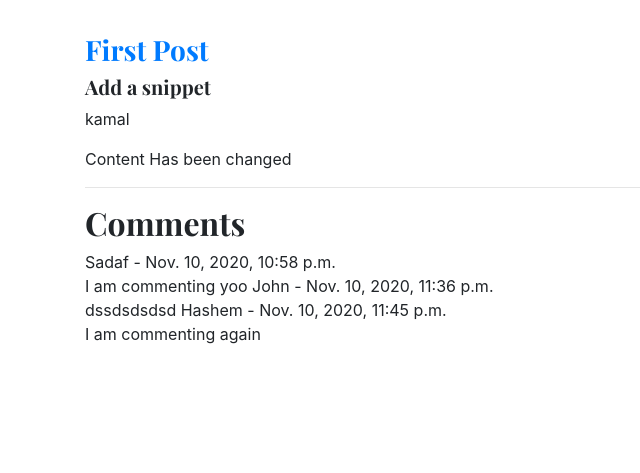
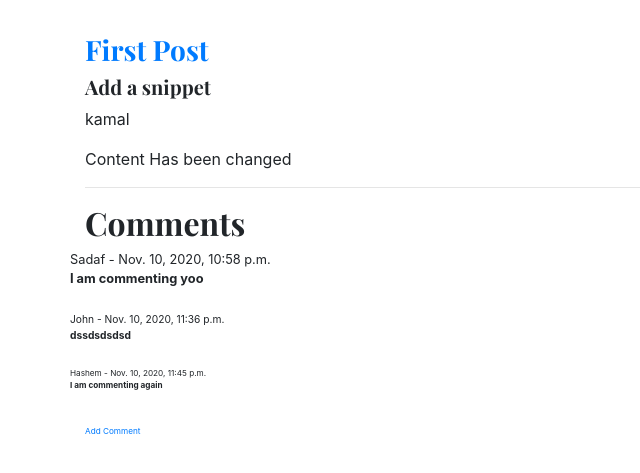
Before and after one commit to ArmanKamal/AdvanceBlog, a Django app: page /blog/3/ in a window 1280 px wide. Shown: the part 59-532 px from the top of the page, without its empty margins (0-640 px from the left). Run offline with Django 3.2, Linux system fonts and the light colour scheme; data comes from the database, SQL or seed files in the repository; both versions use the stored data as it was after the commit; some libraries are stand-ins or nearby versions.

Commit message:
Added Comment Section

```diff
--- a/blog/templates/blog/detail.html
+++ b/blog/templates/blog/detail.html
@@ -28,11 +28,16 @@
     No comments yet.
    {% else %}
       {% for comment in post.comments.all %}
-          {{ comment.name }} -
-          {{ comment.date_added }}<br>
-          {{ comment.body }}
+       <div class="row my-2">
+         <small>{{ comment.name }} -
+          {{ comment.date_added }}</smaill><br>
+          <p class="font-weight-bold">{{ comment.body }}</p>
+
+       </div>
+
       {% endfor %}
    {% endif %}
+   <a href="{% url 'add_comment' post.pk %}">Add Comment</a>
 </div>
 
 
--- a/blog/urls.py
+++ b/blog/urls.py
@@ -1,5 +1,5 @@
 from django.urls import path,include
-from .views import HomeView,ArticleDetailView,CreatePostView,UpdatePostView,DeletePostView,AddCategoryView,CategoryView,CategoryList,LikeView
+from .views import HomeView,ArticleDetailView,CreatePostView,UpdatePostView,DeletePostView,AddCategoryView,CategoryView,CategoryList,LikeView,AddComment
 
 urlpatterns = [
     path('',HomeView.as_view(),name="list"),
@@ -11,5 +11,6 @@ urlpatterns = [
     path('category/<slug:slug>',CategoryView,name="category"),
     path('category_list/',CategoryList.as_view(),name="category_list"),
     path('like/',LikeView,name="like_post"),
+    path('<int:pk>/comment',AddComment.as_view(),name="add_comment"),
 
 ]
--- a/blog/views.py
+++ b/blog/views.py
@@ -1,7 +1,7 @@
 from django.shortcuts import render,get_object_or_404
 from django.views.generic import ListView,DetailView,CreateView,UpdateView,DeleteView
-from .models import Post,CategoryModel
-from .forms import PostForm,UpdateForm
+from .models import Post,CategoryModel,Comment
+from .forms import PostForm,UpdateForm,AddCommentForm
 from django.urls import reverse_lazy
 from django.template.loader import render_to_string
 from django.http import JsonResponse
@@ -46,6 +46,19 @@ class DeletePostView(DeleteView):
 
     success_url = reverse_lazy('list')
 
+
+class AddComment(CreateView):
+    model = Comment
+    template_name = 'blog/includes/add_comment.html'
+    form_class = AddCommentForm
+
+    def get_success_url(self):
+        return reverse_lazy('detail', kwargs={'pk': self.kwargs['pk']})
+
+    def form_valid(self, form_class):
+        form_class.instance.post_id = self.kwargs['pk']
+        return super().form_valid(form_class)
+
 class AddCategoryView(CreateView):
     model = CategoryModel
     template_name = 'blog/add_category.html'
```
Also changed, not shown: blog/forms.py (+14 -1 lines), blog/templates/blog/includes/add_comment.html (added, +21 -0 lines), db.sqlite3.
